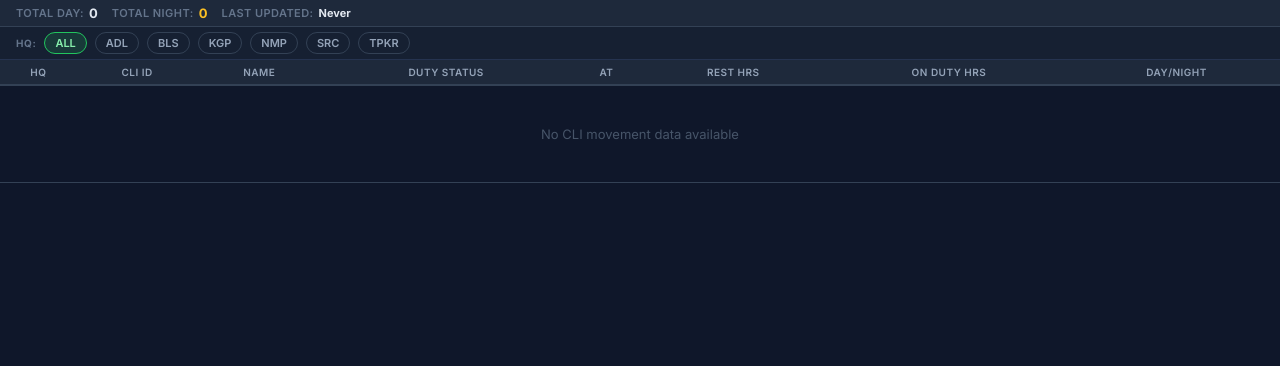
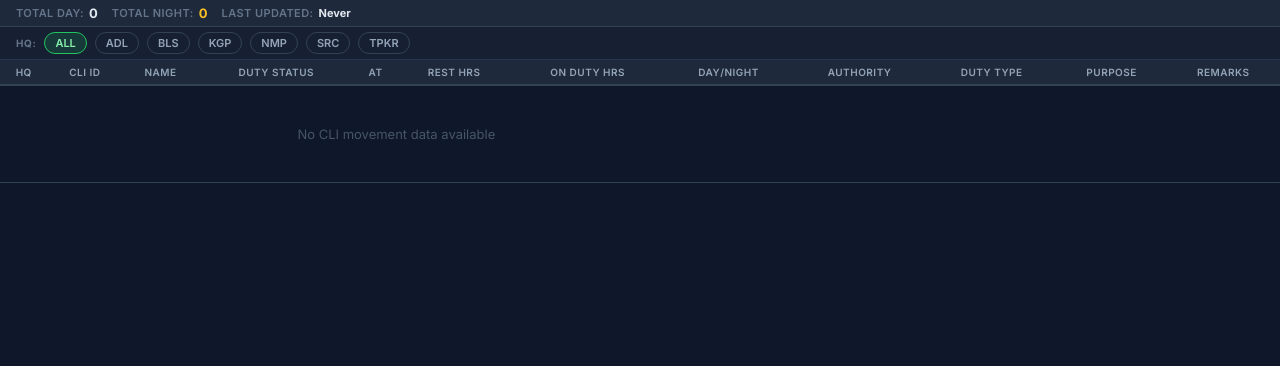
Before and after one commit to cliofficekgp/cms-portal, a Flask app: page /cli in a window 1280 px wide. Shown: the part 54-420 px from the top of the page. Run offline with Flask 3, Linux system fonts and the light colour scheme; data that the repository does not hold is empty; parts of the project's set-up code (start-up, migrations or seed data) failed here and were passed over.

Commit message:
feat: add Authority, Duty Type, Purpose, and Remarks columns to CLI dashboard
Add four additional columns to CLI Movement Dashboard to display:
- Authority (e.g., ROUTINE DUTY, DIV CONTROL)
- Duty Type (e.g., FOOT PLATE, SPL DUTY, OTHER)
- Purpose (e.g., COACH, OTHER)
- Remarks (notes/details from CMS)

All fields already fetched by scraper, now visible in dashboard table.
Styled with appropriate truncation for long text fields.

Co-Authored-By: Claude Code <noreply@anthropic.com>

```diff
--- a/webapp/routes/crew.py
+++ b/webapp/routes/crew.py
@@ -365,7 +365,11 @@ def public_cli_dashboard():
             'from_station': from_station,
             'to_station': to_station,
             'train_no': row['train_no'],
-            'loco_no': row['loco_no']
+            'loco_no': row['loco_no'],
+            'authority': row['authority'] or '',
+            'duty_type': row['duty_type'] or '',
+            'purpose': row['purpose'] or '',
+            'remarks': row['remarks'] or ''
         })
 
         # Track last updated
--- a/webapp/templates/cli_dashboard.html
+++ b/webapp/templates/cli_dashboard.html
@@ -142,6 +142,10 @@
                     <th data-col="rest_hrs">Rest Hrs</th>
                     <th data-col="on_duty_hrs">On Duty Hrs</th>
                     <th data-col="day_night">Day/Night</th>
+                    <th data-col="authority">Authority</th>
+                    <th data-col="duty_type">Duty Type</th>
+                    <th data-col="purpose">Purpose</th>
+                    <th data-col="remarks">Remarks</th>
                 </tr>
             </thead>
             <tbody id="cliTableBody">
@@ -172,6 +176,10 @@
                         <td class="td-center">
                             <span class="daynight-badge daynight-{{ cli.day_night.lower() }}">{{ cli.day_night }}</span>
                         </td>
+                        <td class="td-center" style="font-size:11px;color:#94a3b8;">{{ cli.authority if cli.authority else '—' }}</td>
+                        <td style="font-size:11px;color:#cbd5e1;">{{ cli.duty_type if cli.duty_type else '—' }}</td>
+                        <td class="name-cell" style="font-size:11px;color:#cbd5e1;max-width:150px;">{{ cli.purpose if cli.purpose else '—' }}</td>
+                        <td class="name-cell" style="font-size:11px;color:#94a3b8;max-width:180px;">{{ cli.remarks if cli.remarks else '—' }}</td>
                     </tr>
                     {% endfor %}
                 {% else %}
```
